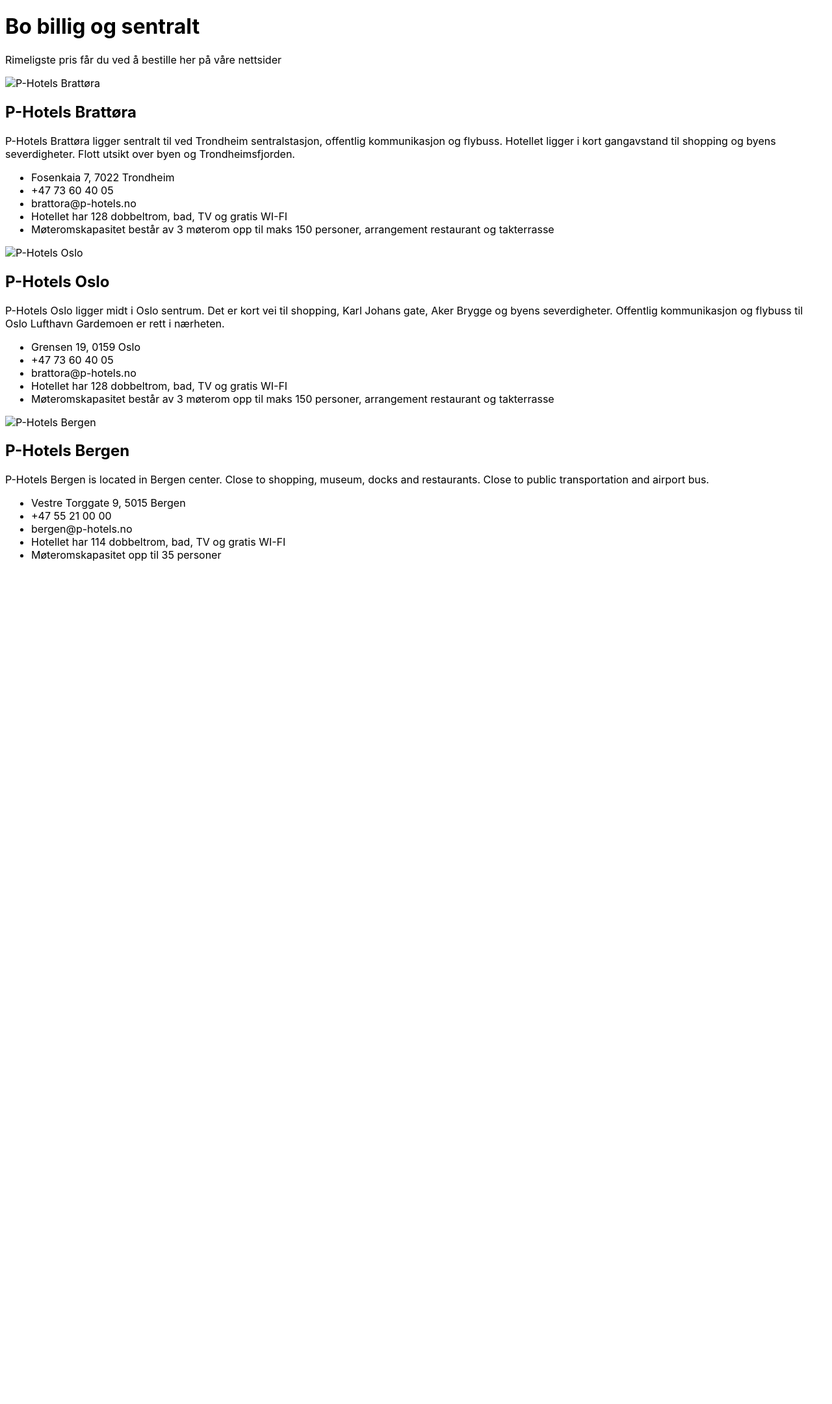
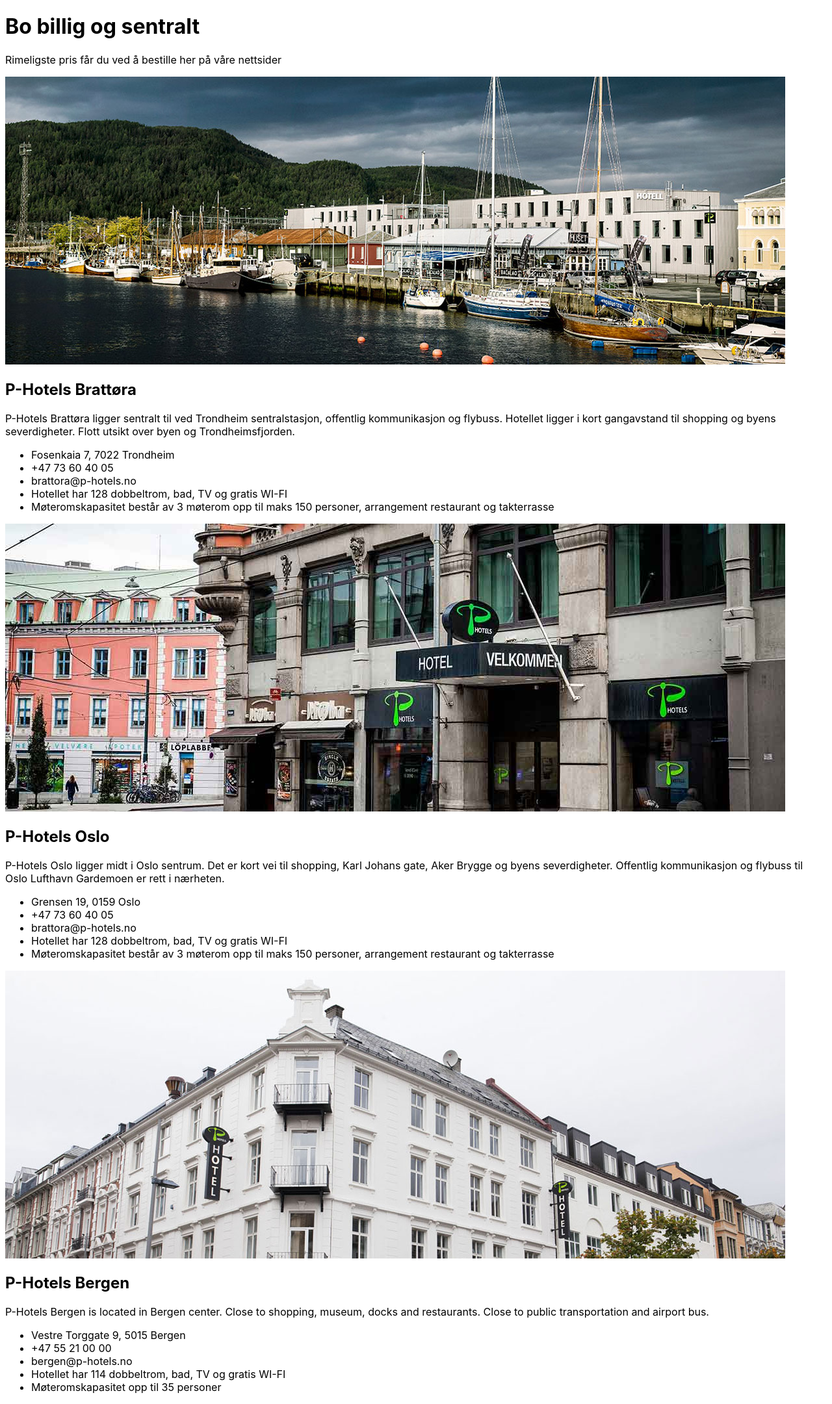
Before and after one commit to photels/photels.github.io, a Jekyll site: the page built from test.md, in a window 1280 px wide. Shown: the whole page at 65% size. Built offline with Jekyll 4.4.1, drawn with Linux system fonts in a browser that asks for light colours; before the commit the page ends 900 px from its top, so only the background shows below that.

Commit message:
Added images

```diff
--- a/_data/hotels.yml
+++ b/_data/hotels.yml
@@ -31,7 +31,7 @@ hotels:
   phone: +47 73 60 40 05
   email: brattora@p-hotels.no
   map-src: ''
-  image-src: ''
+  image-src: 'oslo.jpg'
 
 - name: P-Hotels Bergen
   eng:
@@ -48,4 +48,4 @@ hotels:
   phone: +47 55 21 00 00
   email: bergen@p-hotels.no
   map-src: ''
-  image-src: ''
+  image-src: 'bergen.jpg'
--- a/_includes/component-hotel.html
+++ b/_includes/component-hotel.html
@@ -1,5 +1,5 @@
 <section>
-  <img src="{{ include.content.image }}" alt="{{ include.content.name }}">
+  <img src="../assets/images/{{ include.content.image-src }}" alt="{{ include.content.name }}">
   <h2>{{ include.content.name }}</h2>
   <p>{{ include.content.[include.lang].description }}</p>
   <ul>
```
Also changed, not shown: assets/images/bergen.jpg (added), assets/images/brattora.jpg (added), assets/images/oslo.jpg (added).
